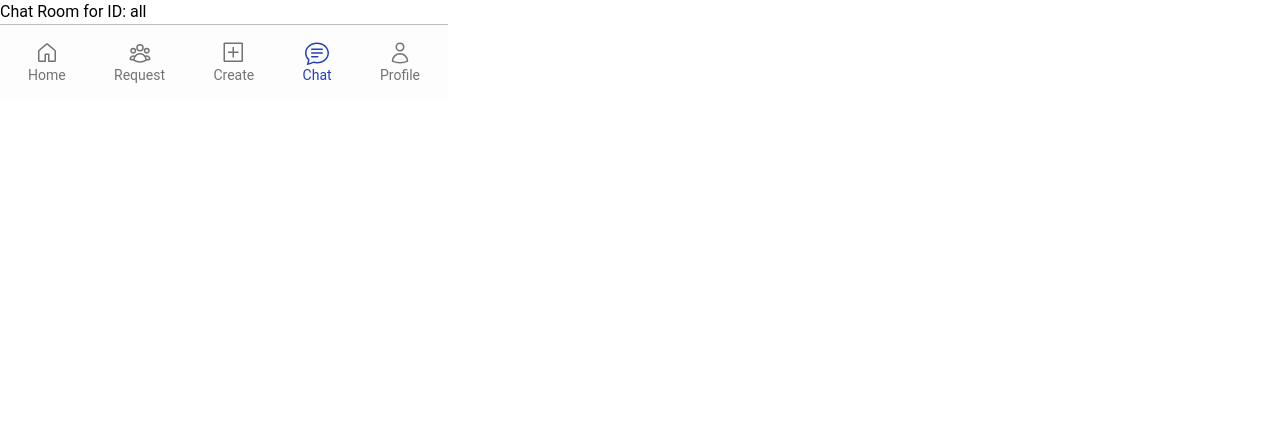
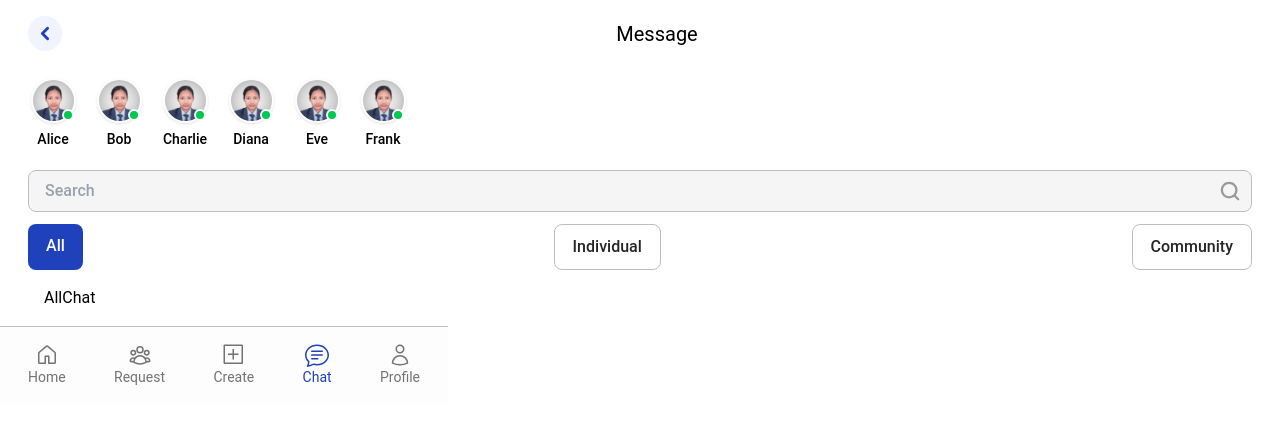
Before and after one commit to NilimaSardar/Skill_Sharing_Platform, a React (Vite) app in the folder Frontend/: page /dashboard/chat/all in a window 1280 px wide. Shown: the top 424 px of the page. Built offline with nearby package versions, Linux system fonts and the light colour scheme; no server answers.

Commit message:
created routes for chatlist and created chatlist page content

```diff
--- a/Frontend/src/App.css
+++ b/Frontend/src/App.css
@@ -1,3 +1,14 @@
 *{
   font-family: 'Roboto', sans-serif;
 }
+
+/* Hide scrollbar for Chrome, Safari and Edge */
+.hide-scrollbar::-webkit-scrollbar {
+  display: none;
+}
+
+/* Hide scrollbar for IE, Edge and Firefox */
+.hide-scrollbar {
+  -ms-overflow-style: none;
+  scrollbar-width: none;
+}
--- a/Frontend/src/App.jsx
+++ b/Frontend/src/App.jsx
@@ -1,4 +1,4 @@
-import { BrowserRouter, Routes, Route } from "react-router-dom"
+import { BrowserRouter, Routes, Route, Navigate } from "react-router-dom"
 import './App.css'
 
 import Login from "./pages/Login"
@@ -15,6 +15,9 @@ import Chat from "./pages/Dashboard/Chat"
 import Create from "./pages/Dashboard/Create"
 import ChatList from "./pages/Dashboard/Chat/ChatList"
 import ChatRoom from "./pages/Dashboard/Chat/ChatRoom"
+import AllChat from "./pages/Dashboard/Chat/AllChat"
+import IndividualChat from "./pages/Dashboard/Chat/IndividualChat"
+import CommunityChat from "./pages/Dashboard/Chat/CommunityChat"
 
 
 function App() {
@@ -37,7 +40,12 @@ function App() {
           <Route path="create" element={<Create />} />
 
           <Route path="chat" element={<Chat />}>
-            <Route index element={<ChatList />} />
+            <Route element={<ChatList />}>
+              <Route index element={<Navigate to="all" replace />} />
+              <Route path="all" element={<AllChat />} />
+              <Route path="individual" element={<IndividualChat />} />
+              <Route path="community" element={<CommunityChat />} />
+            </Route>
             <Route path=":chatId" element={<ChatRoom />} />
             {/* <Route path="settings" element={<ChatSettings />} /> */}
           </Route>
--- /dev/null
+++ b/Frontend/src/pages/Dashboard/Chat/AllChat.jsx
@@ -0,0 +1,9 @@
+import React from 'react'
+
+const AllChat = () => {
+  return (
+    <div>AllChat</div>
+  )
+}
+
+export default AllChat
--- a/Frontend/src/pages/Dashboard/Chat/ChatList.jsx
+++ b/Frontend/src/pages/Dashboard/Chat/ChatList.jsx
@@ -1,8 +1,91 @@
 import React from 'react'
+import { NavLink, Outlet } from "react-router-dom";
 
 const ChatList = () => {
   return (
-    <div>ChatList</div>
+    <div className='mx-[28px]'>
+        <div className='flex items-center justify-start my-4'>
+            <div className="w-[35px] h-[35px] bg-icon-bg-hover flex items-center justify-center rounded-full cursor-pointer">
+                <img src="../../images/BackArrow.svg" alt="notification bell" className='w-[25px] h-[25px]'/>
+            </div>
+            <h3 className='font-serif w-full text-center text-xl'>Message</h3>
+        </div>
+
+        {/* active profiles */}
+        <div className="flex gap-4 overflow-x-auto py-2 hide-scrollbar">
+        {["Alice", "Bob", "Charlie", "Diana", "Eve", "Frank"].map((user, idx) => (
+            <div key={idx} className="flex flex-col items-center">
+            <div className="relative w-[50px] h-[50px] flex items-center justify-center cursor-pointer">
+                <img
+                src="../../profile/Nilima.jpeg"
+                alt={user}
+                className="w-[45px] h-[45px] rounded-full object-cover border-2 border-white shadow"
+                />
+                {/* Active green dot */}
+                <span className="absolute bottom-1 right-1 w-[12px] h-[12px] bg-green-500 border-2 border-white rounded-full"></span>
+            </div>
+            <p className="text-[14px] text-center font-medium mt-1">{user}</p>
+            </div>
+        ))}
+        </div>
+
+        {/* Search bar */}
+        <div className="my-3">
+            <div className="relative w-full">
+                <input
+                type="text"
+                placeholder="Search"
+                className="w-full pr-10 pl-4 py-2 text-[16px] text-gray-800  font-medium border border-border bg-search-bg rounded-lg focus:ring-2 focus:ring-indigo-500 focus:outline-none placeholder-gray-400"
+                />
+                <img
+                src="../../images/Search_Icon.svg"
+                alt="Search"
+                className="absolute right-3 top-1/2 transform -translate-y-1/2 w-5 h-5 text-gray-500 pointer-events-none"
+                />
+            </div>
+        </div>
+
+        {/* Search catogoy */}
+        <div className="flex justify-between gap-4 text-center text-[16px] font-medium text-text">
+        <NavLink
+          to="all"
+          className={({ isActive }) =>
+            `py-[10px] px-[18px] rounded-lg ${
+              isActive ? "bg-primary text-white" : "text-text hover:text-primary border border-border "
+            }`
+          }
+        >
+          All
+        </NavLink>
+
+        <NavLink
+          to="individual"
+          className={({ isActive }) =>
+            `py-[10px] px-[18px] rounded-lg ${
+              isActive ? "bg-primary text-white" : "text-text hover:text-primary border border-border "
+            }`
+          }
+        >
+          Individual
+        </NavLink>
+
+        <NavLink
+          to="community"
+          className={({ isActive }) =>
+            `py-[10px] px-[18px] rounded-lg ${
+              isActive ? "bg-primary text-white" : "text-text hover:text-primary border border-border "
+            }`
+          }
+        >
+          Community
+        </NavLink>
+      </div>
+
+      {/* Content area */}
+      <div className="p-4">
+        <Outlet />
+      </div>
+    </div>
   )
 }
 
--- /dev/null
+++ b/Frontend/src/pages/Dashboard/Chat/CommunityChat.jsx
@@ -0,0 +1,9 @@
+import React from 'react'
+
+const CommunityChat = () => {
+  return (
+    <div>CommunityChat</div>
+  )
+}
+
+export default CommunityChat
--- /dev/null
+++ b/Frontend/src/pages/Dashboard/Chat/IndividualChat.jsx
@@ -0,0 +1,9 @@
+import React from 'react'
+
+const IndividualChat = () => {
+  return (
+    <div>IndividualChat</div>
+  )
+}
+
+export default IndividualChat
```
Also changed, not shown: Frontend/public/images/BackArrow.svg (added).
